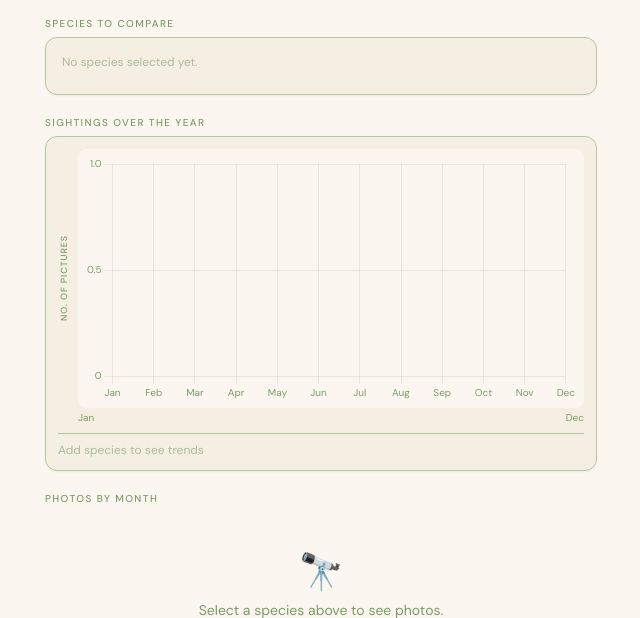
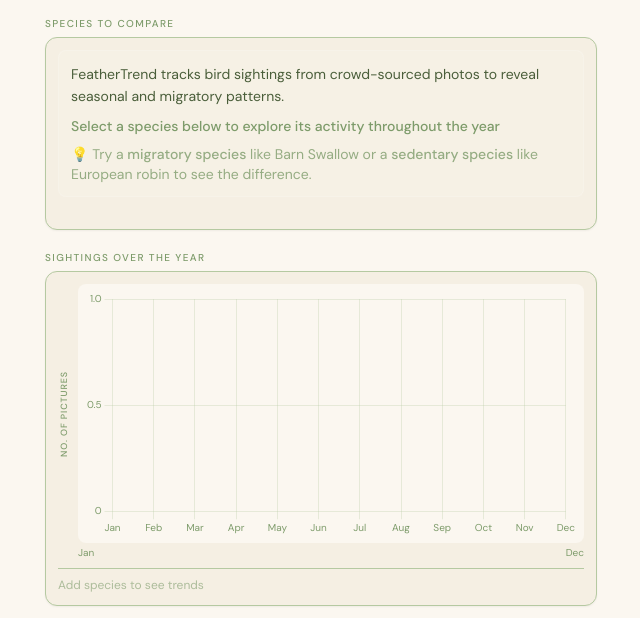
Before and after one commit to GregoireDelannoy/FeatherTrend, a Symfony app: template app/templates/trend.html.twig in a window 1280 px wide. Shown: the part 84-702 px from the top of the page, without its empty margins (319-959 px from the left). Run offline with Twig, Linux system fonts and the light colour scheme; the template is opened without the code that fills it, so the values that code supplies are empty; some libraries are stand-ins or nearby versions; some web fonts are replaced.

Commit message:
doc: Make ReadMe more clear + add small help/Call To Action at the top of trends page

```diff
--- a/app/public/js/trend.js
+++ b/app/public/js/trend.js
@@ -102,10 +102,6 @@ async function addSpecies(sp) {
 function renderSpecies() {
   const list = document.getElementById('speciesList');
   list.innerHTML = '';
-
-  if (!species.length) {
-    list.innerHTML = `<p class="text-xs text-sage/60 py-1 px-1">No species selected yet.</p>`;
-  }
 
   species.forEach(sp => {
     const row = document.createElement('div');
@@ -357,8 +353,18 @@ document.getElementById('modalClose').addEventListener('click', closeModal);
 document.addEventListener('keydown', e => { if (e.key === 'Escape') closeModal(); });
 
 /* ── Boot ──────────────────────────────────────────────────────────────── */
+function toggleDescriptionCTA() {
+  const cta = document.getElementById('descriptionCTA');
+  if (species.length > 0) {
+    cta.classList.add('hidden');
+  } else {
+    cta.classList.remove('hidden');
+  }
+}
+
 function renderAll() {
   renderSpecies();
+  toggleDescriptionCTA();
   renderChart();
   renderGallery();
 }
--- a/app/templates/trend.html.twig
+++ b/app/templates/trend.html.twig
@@ -19,6 +19,19 @@
 <section>
   <p class="text-[10px] font-medium tracking-[0.14em] uppercase text-sage mb-1.5">Species to compare</p>
   <div class="bg-cream border border-fern rounded-xl p-3 shadow-sm">
+
+    <!-- ── DESCRIPTION & CTA ── -->
+    <div id="descriptionCTA" class="bg-warm/20 border border-warm/30 rounded-lg p-3 mb-3 transition-all">
+      <p class="text-sm text-moss leading-relaxed mb-2">
+        FeatherTrend tracks bird sightings from crowd-sourced photos to reveal seasonal and migratory patterns.
+      </p>
+      <p class="text-sm font-medium text-sage mb-2">
+        Select a species below to explore its activity throughout the year
+      </p>
+      <p class="text-sm text-sage/80">
+        💡 Try a <span class="font-medium">migratory species</span> like Barn Swallow or a <span class="font-medium">sedentary species</span> like European robin to see the difference.
+      </p>
+    </div>
 
     <div id="speciesList" class="flex flex-col gap-1.5"></div>
 
```
Also changed, not shown: Readme.md, screenshot_all_year.png (added), screenshot_migratory.png (added), webapp_screenshot.png (deleted).
